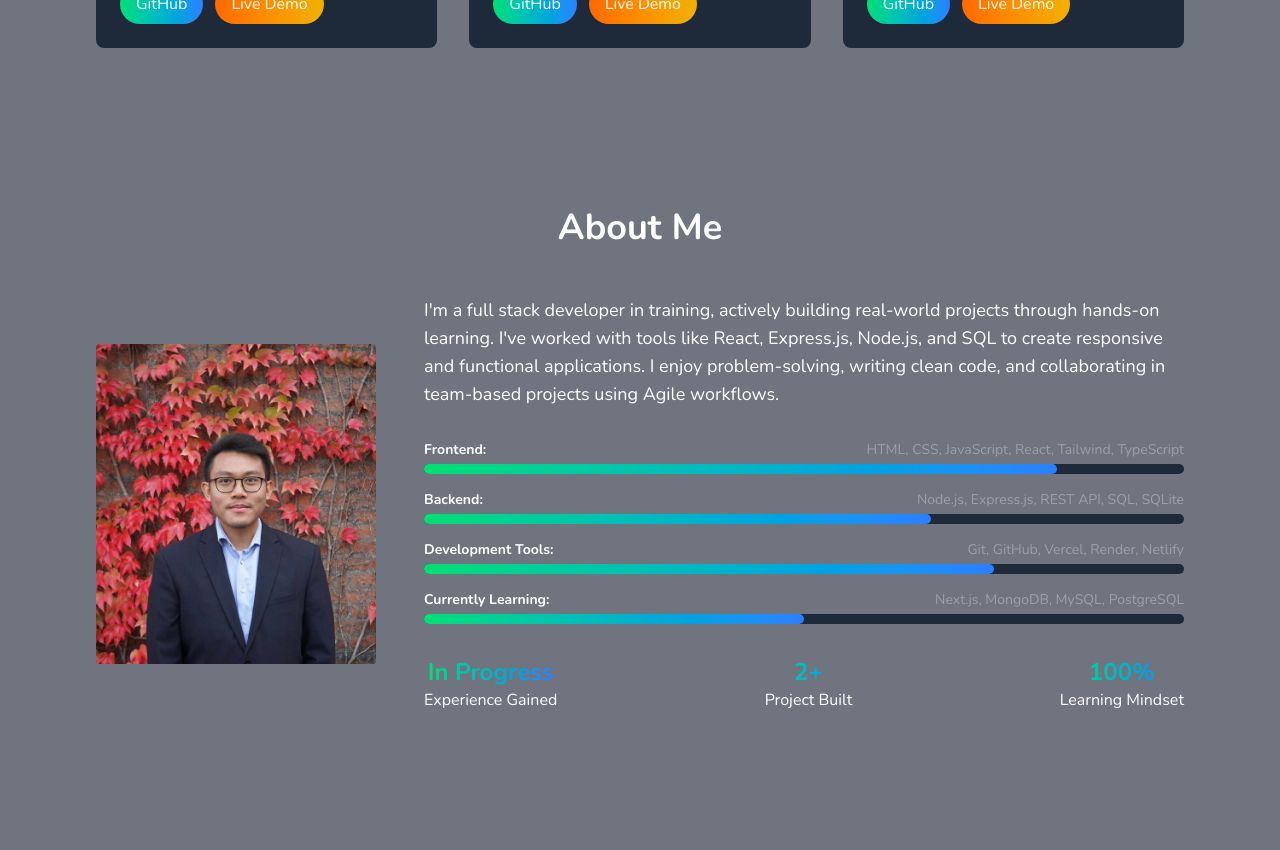
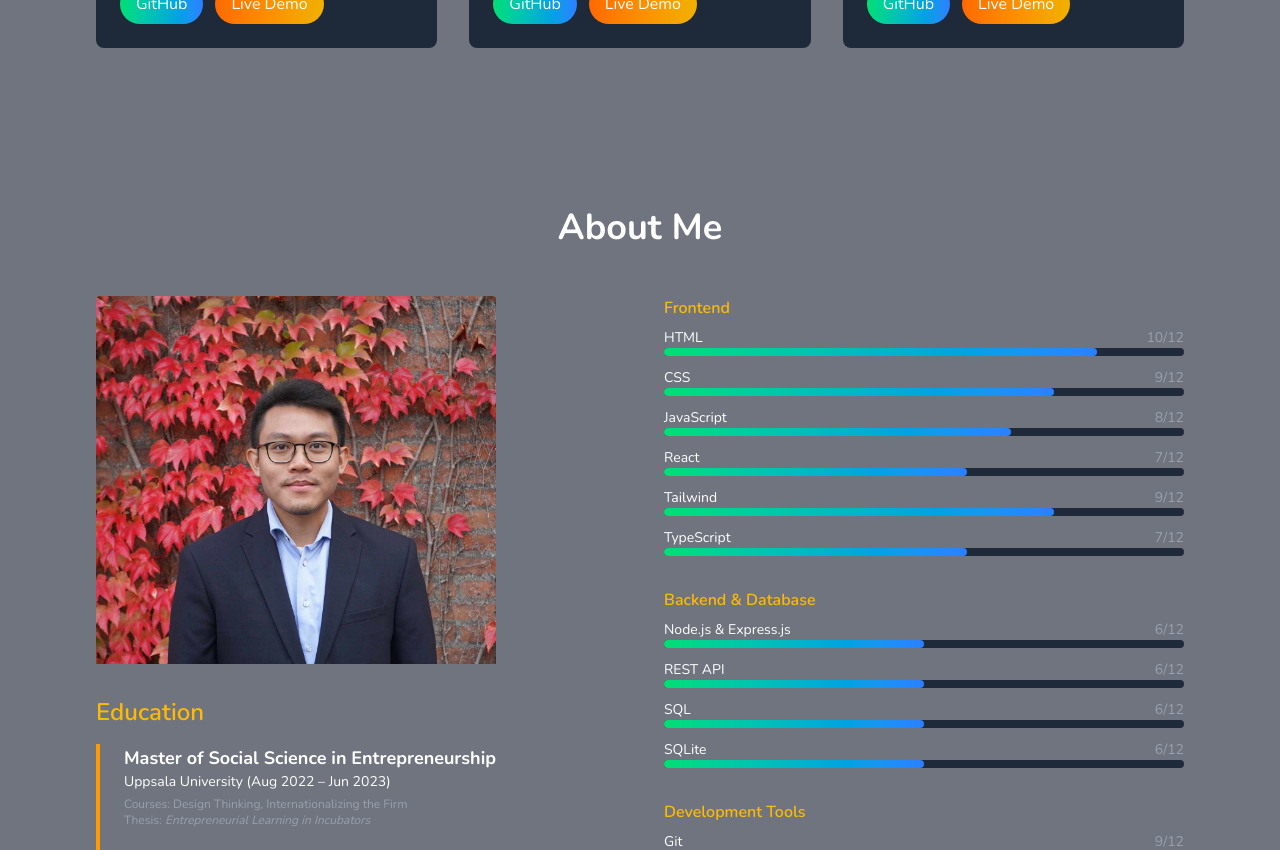
Before and after one commit to Taninwat-55/my-portfolio, a React (Vite) app: page / in a window 1280 px wide. Shown: the part 1920-2770 px from the top of the page. Built offline with nearby package versions, Linux system fonts and the light colour scheme.

Commit message:
fix About page

```diff
--- a/src/components/sections/About.jsx
+++ b/src/components/sections/About.jsx
@@ -1,33 +1,48 @@
 import useScrollReveal from '../../hooks/useScrollReveal';
-import GradientButton from '../common/GradientButton';
 
 function About() {
-  const skillGroups = [
+  const categorizedSkills = [
     {
-      label: 'Frontend',
-      level: 'w-10/12',
-      skills: 'HTML, CSS, JavaScript, React, Tailwind, TypeScript',
+      category: 'Frontend',
+      skills: [
+        { name: 'HTML', level: 10 },
+        { name: 'CSS', level: 9 },
+        { name: 'JavaScript', level: 8 },
+        { name: 'React', level: 7 },
+        { name: 'Tailwind', level: 9 },
+        { name: 'TypeScript', level: 7 },
+      ],
     },
     {
-      label: 'Backend',
-      level: 'w-8/12',
-      skills: 'Node.js, Express.js, REST API, SQL, SQLite',
+      category: 'Backend & Database',
+      skills: [
+        { name: 'Node.js & Express.js', level: 6 },
+        { name: 'REST API', level: 6 },
+        { name: 'SQL', level: 6 },
+        { name: 'SQLite', level: 6 },
+      ],
     },
     {
-      label: 'Development Tools',
-      level: 'w-9/12',
-      skills: 'Git, GitHub, Vercel, Render, Netlify',
+      category: 'Development Tools',
+      skills: [
+        { name: 'Git', level: 9 },
+        { name: 'GitHub', level: 9 },
+      ],
     },
     {
-      label: 'Currently Learning',
-      level: 'w-6/12',
-      skills: 'Next.js, MongoDB, MySQL, PostgreSQL',
+      category: 'Currently Learning',
+      skills: [
+        { name: 'Next.js', level: 3 },
+        { name: 'MongoDB', level: 1 },
+        { name: 'MySQL', level: 2 },
+        { name: 'PostgreSQL', level: 1 },
+      ],
     },
   ];
 
   useScrollReveal([
     {
-      selector: '.about-img',
+      selector: '.about-left',
       config: {
         origin: 'left',
         distance: '80px',
@@ -37,7 +52,7 @@ function About() {
       },
     },
     {
-      selector: '.about-container',
+      selector: '.about-right',
       config: {
         origin: 'right',
         distance: '80px',
@@ -49,68 +64,140 @@ function About() {
   ]);
 
   return (
-    <div className='bg-gray-900/60 text-white py-20' id='about'>
-      <div className='container about-container mx-auto px-8 md:px-16 lg:px-24'>
+    <section className='bg-gray-900/60 text-white py-20' id='about'>
+      <div className='container mx-auto px-8 md:px-16 lg:px-24'>
         <h2 className='text-4xl font-bold text-center mb-12'>About Me</h2>
-        <div className='flex flex-col md:flex-row items-center md:space-x-12'>
+
+        <div className='flex flex-col md:flex-row md:space-x-12'>
+          {/* LEFT SIDE – Timeline + Experience */}
+          <div className='about-left md:w-1/2 space-y-10'>
             <img
               src='Formal_Ice_pic.jpg'
               alt=''
-            className='about-img w-70 h-80 rounded object-cover mb-8 md:mb-0'
+              className='about-img w-100 h-100 rounded object-cover mb-8 pb-8 md:mb-0'
             />
-          <div className='flex-1'>
-            <p className='text-lg mb-8'>
-              I'm a full stack developer in training, actively building
-              real-world projects through hands-on learning. I've worked with
-              tools like React, Express.js, Node.js, and SQL to create
-              responsive and functional applications. I enjoy problem-solving,
-              writing clean code, and collaborating in team-based projects using
-              Agile workflows.
+
+            {/* Education */}
+            <div>
+              <h3 className='text-2xl font-semibold text-amber-400 mb-4'>
+                Education
+              </h3>
+              <ul className='border-l-4 border-amber-500 pl-6 space-y-6'>
+                <li>
+                  <h4 className='text-lg font-bold'>
+                    Master of Social Science in Entrepreneurship
+                  </h4>
+                  <p className='text-sm'>
+                    Uppsala University (Aug 2022 – Jun 2023)
                   </p>
-            <div className='space-y-4'>
-              {skillGroups.map((group) => (
-                <div className='mb-4' key={group.label}>
-                  <div className='flex justify-between mb-1'>
-                    <span className='text-sm font-medium text-white'>
-                      <strong>{group.label}:</strong>
-                    </span>
-                    <span className='text-sm text-gray-400'>
-                      {group.skills}
+                  <p className='text-xs text-gray-400 mt-1'>
+                    Courses: Design Thinking, Internationalizing the Firm
+                    <br />
+                    Thesis: <em>Entrepreneurial Learning in Incubators</em>
+                  </p>
+                </li>
+                <li>
+                  <h4 className='text-lg font-bold'>
+                    BA in Game Design & Project Management
+                  </h4>
+                  <p className='text-sm'>
+                    Uppsala University (Aug 2019 – Jun 2022)
+                  </p>
+                  <p className='text-xs text-gray-400 mt-1'>
+                    Projects: <em>Fly Away, Armored Division</em>
+                    <br />
+                    Thesis: <em>Cybersickness in VR Racing Games</em>
+                  </p>
+                </li>
+                <li>
+                  <h4 className='text-lg font-bold'>
+                    Associate Degree in Frontend Development
+                  </h4>
+                  <p className='text-sm'>Jensen Yrkeshögskola (Ongoing)</p>
+                  <p className='text-xs text-gray-400 mt-1'>
+                    Projects: <em>Cinema Booking System, Forum App</em>
+                  </p>
+                </li>
+              </ul>
+            </div>
+
+            {/* Experience */}
+            <div>
+              <h3 className='text-2xl font-semibold text-amber-400 mb-4'>
+                Experience
+              </h3>
+              <div>
+                <h4 className='font-bold'>Head of Millennial Consulting</h4>
+                <p className='text-sm'>
+                  Copenhagen, Denmark (Sep 2023 – May 2025)
+                </p>
+                <ul className='list-disc pl-6 text-sm text-gray-400 mt-1'>
+                  <li>Led workshops and supported student teams.</li>
+                  <li>Facilitated kick-offs and planning sessions.</li>
+                  <li>Oversaw consulting projects for timely delivery.</li>
+                  <li>
+                    Expanded visibility in the Copenhagen startup ecosystem.
+                  </li>
+                </ul>
+              </div>
+            </div>
+          </div>
+
+          {/* RIGHT SIDE – Skills */}
+          <div className='about-right md:w-1/2 mt-12 md:mt-0'>
+            <div className='space-y-8'>
+              {categorizedSkills.map((group) => (
+                <div key={group.category}>
+                  <h4 className='text-md font-semibold text-amber-400 mb-2'>
+                    {group.category}
+                  </h4>
+                  <div className='space-y-3'>
+                    {group.skills.map((skill) => (
+                      <div key={skill.name}>
+                        <div className='flex justify-between text-sm'>
+                          <span>{skill.name}</span>
+                          <span className='text-gray-400'>
+                            {skill.level}/12
                           </span>
                         </div>
-                  <div className='w-full bg-gray-800 rounded-full h-2.5'>
+                        <div className='w-full bg-gray-800 rounded-full h-2'>
                           <div
-                      className={`bg-gradient-to-r from-green-400 to-blue-500 h-2.5 rounded-full ${group.level}`}
-                    ></div>
+                            className='bg-gradient-to-r from-green-400 to-blue-500 h-2 rounded-full'
+                            style={{ width: `${(skill.level / 12) * 100}%` }}
+                          />
+                        </div>
+                      </div>
+                    ))}
                   </div>
                 </div>
               ))}
             </div>
 
-            <div className='mt-8 flex justify-between text-center'>
+            {/* Summary Stats */}
+            <div className='mt-10 flex justify-between text-center'>
               <div>
                 <h3 className='text-2xl font-bold text-transparent bg-clip-text bg-gradient-to-r from-green-400 to-blue-500'>
                   In Progress
                 </h3>
-                <p>Experience Gained</p>
+                <p className='text-sm text-gray-400'>Experience Gained</p>
               </div>
               <div>
                 <h3 className='text-2xl font-bold text-transparent bg-clip-text bg-gradient-to-r from-green-400 to-blue-500'>
                   2+
                 </h3>
-                <p>Project Built</p>
+                <p className='text-sm text-gray-400'>Projects Built</p>
               </div>
               <div>
                 <h3 className='text-2xl font-bold text-transparent bg-clip-text bg-gradient-to-r from-green-400 to-blue-500'>
                   100%
                 </h3>
-                <p>Learning Mindset</p>
+                <p className='text-sm text-gray-400'>Learning Mindset</p>
               </div>
             </div>
           </div>
         </div>
       </div>
-    </div>
+    </section>
   );
 }
 
```
Lines whose indentation alone changed are shown as unchanged.
